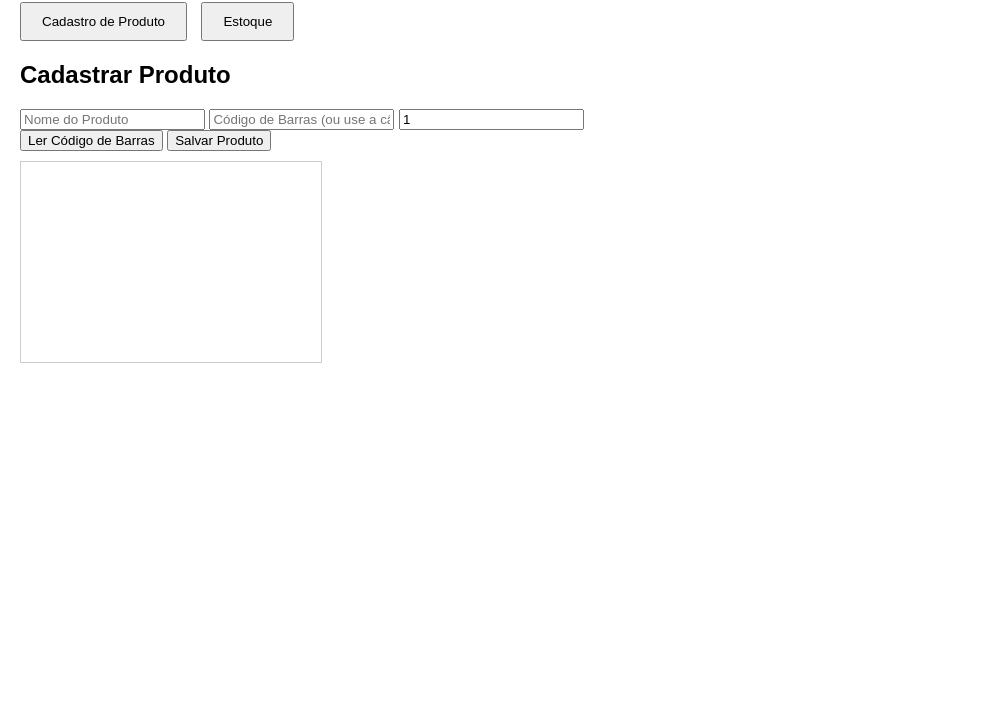
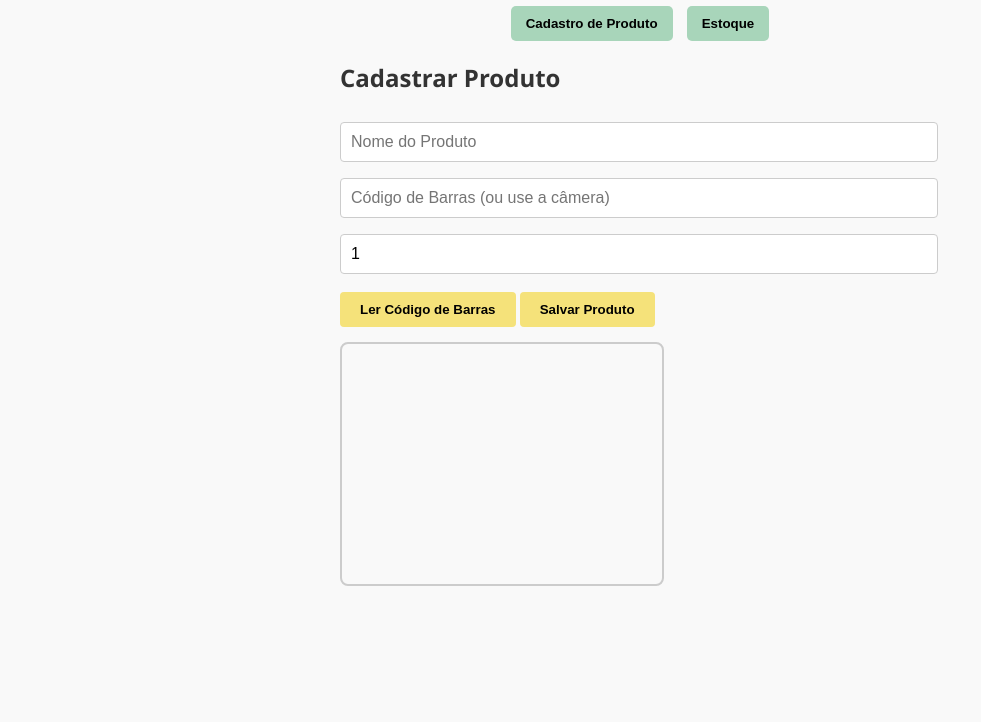
Before and after one commit to viniairam7/WMS, a plain HTML site: page index.html in a window 1280 px wide. Shown: the part 78-800 px from the top of the page, without its empty margins (0-981 px from the left). Drawn offline with Linux system fonts and the light colour scheme.

Commit message:
Update style.css

```diff
--- a/style.css
+++ b/style.css
@@ -1,21 +1,101 @@
 body {
-    font-family: Arial, sans-serif;
-    margin: 20px;
+    font-family: 'Segoe UI', Tahoma, Geneva, Verdana, sans-serif;
+    max-width: 600px;
+    margin: 20px auto;
+    padding: 0 10px;
+    background: #f9f9f9;
+    color: #333;
+}
+
+h1 {
+    text-align: center;
+    margin-bottom: 20px;
+}
+
+.tabs {
+    text-align: center;
+    margin-bottom: 20px;
 }
 
 .tabs button {
-    margin-right: 10px;
+    background-color: #a8d5ba; /* verde pastel */
+    border: none;
+    padding: 10px 15px;
+    margin: 0 5px;
+    cursor: pointer;
+    font-weight: bold;
+    border-radius: 5px;
+    transition: background-color 0.3s ease;
+}
+
+.tabs button:hover {
+    background-color: #7ebc8b;
+}
+
+.tabs button.active {
+    background-color: #f5e27a; /* amarelo pastel */
+    color: #333;
+}
+
+input[type="text"], input[type="number"] {
+    width: calc(100% - 24px);
+    padding: 10px;
+    margin: 8px 0;
+    border: 1px solid #ccc;
+    border-radius: 4px;
+    font-size: 1em;
+}
+
+button {
+    background-color: #f5e27a;
+    border: none;
     padding: 10px 20px;
+    margin-top: 10px;
+    cursor: pointer;
+    font-weight: bold;
+    border-radius: 4px;
+    transition: background-color 0.3s ease;
+}
+
+button:hover {
+    background-color: #d8c855;
+}
+
+.camera {
+    width: 320px;
+    height: 240px;
+    margin-top: 15px;
+    border: 2px solid #ccc;
+    border-radius: 8px;
+    overflow: hidden;
+}
+
+#listaEstoque {
+    list-style-type: none;
+    padding-left: 0;
+}
+
+#listaEstoque li {
+    background-color: #fff;
+    margin-bottom: 10px;
+    padding: 12px;
+    border-radius: 6px;
+    box-shadow: 0 1px 4px rgba(0,0,0,0.1);
+    display: flex;
+    justify-content: space-between;
+    align-items: center;
+}
+
+#listaEstoque li button {
+    background-color: #e57373;
+    color: white;
+    border: none;
+    padding: 6px 10px;
+    border-radius: 4px;
+    font-weight: normal;
     cursor: pointer;
 }
 
-.tab {
-    margin-top: 20px;
+#listaEstoque li button:hover {
+    background-color: #c94c4c;
 }
-
-#camera {
-    width: 300px;
-    height: 200px;
-    border: 1px solid #ccc;
-    margin-top: 10px;
-}
```
